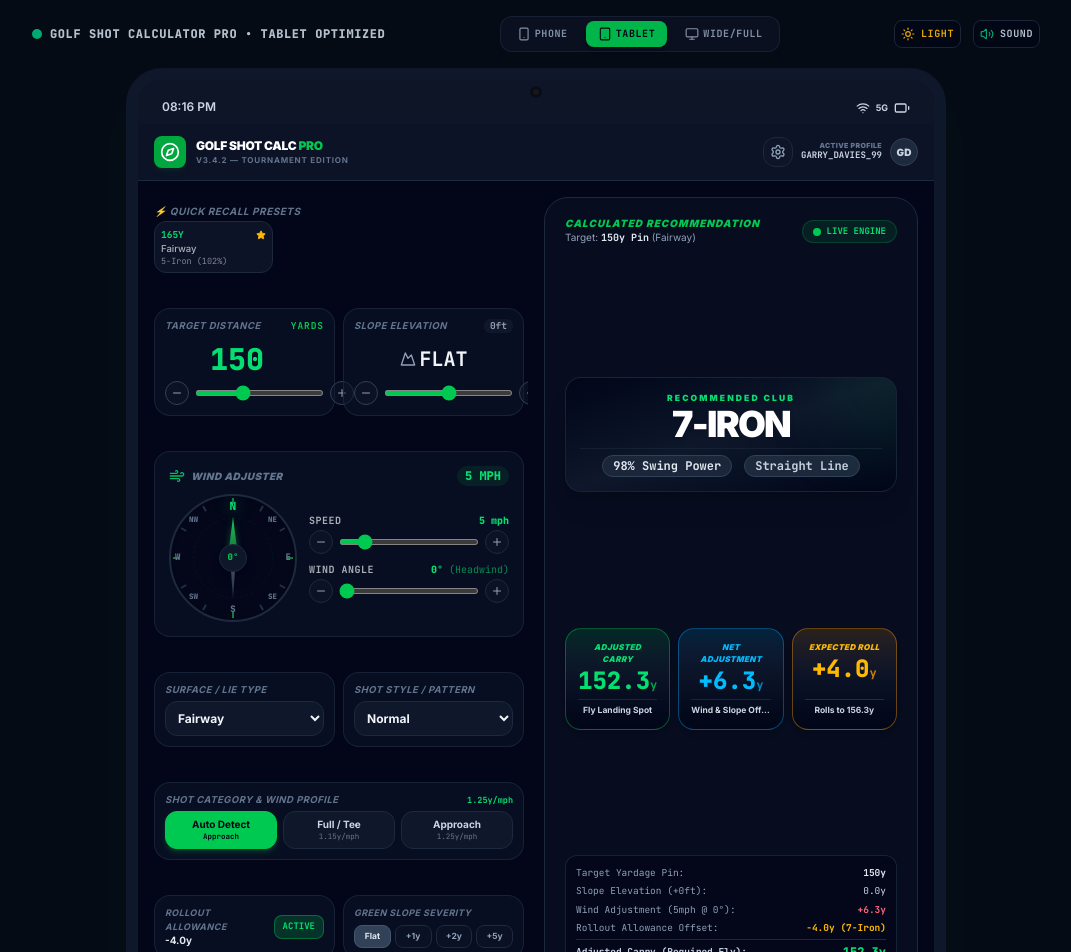
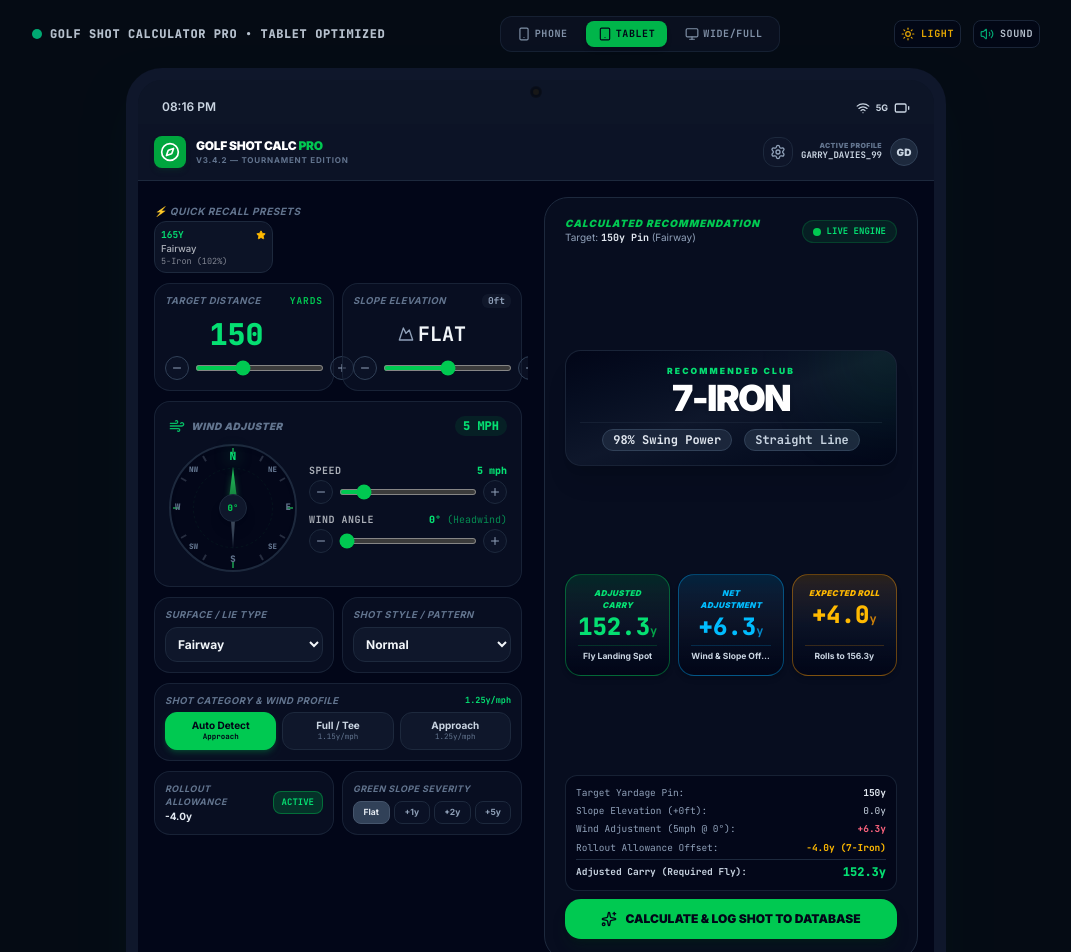
Before and after one commit to garry1963/Golf-Shot-Calculator-Pro, a React (Vite) app: page / in a window 1280 px wide. Shown: the top 952 px of the page, without its empty margins (104-1175 px from the left). Built offline with nearby package versions, Linux system fonts and the light colour scheme.

Commit message:
Add files via upload

```diff
--- a/src/App.tsx
+++ b/src/App.tsx
@@ -783,7 +783,7 @@ export default function App() {
       }`}>
 
         {/* Navigation Tab Panel */}
-        <div className="flex-1 flex flex-col overflow-y-auto md:overflow-hidden pb-16 md:pb-0 h-[calc(100%-4rem)]">
+        <div className="flex-1 flex flex-col overflow-y-auto pb-20 h-full">
 
           {/* HEADER BRANDING */}
           <div className={`sticky top-0 z-20 flex items-center justify-between px-4 py-3 border-b backdrop-blur-md ${
@@ -847,7 +847,7 @@ export default function App() {
                 className="p-3 sm:p-4 h-full flex-1 grid grid-cols-1 md:grid-cols-12 gap-3 sm:gap-4 md:overflow-hidden"
               >
                 {/* LEFT COLUMN: INPUT CONTROLS & PARAMS */}
-                <div className="md:col-span-6 lg:col-span-6 flex flex-col justify-between h-full space-y-2.5 md:space-y-2 md:overflow-y-auto md:pr-1">
+                <div className="md:col-span-6 lg:col-span-6 flex flex-col space-y-2.5 overflow-y-auto md:max-h-[calc(100vh-160px)] pb-6 md:pr-1.5">
 
                   {/* FAVORITES PRESET CAROUSEL (ONE TAP RECALL) */}
                   {favoritePresets.length > 0 && (
@@ -1497,10 +1497,10 @@ export default function App() {
                     </AnimatePresence>
                   </div>
 
-                  {/* CALCULATE BUTTON (Mobile View Only) */}
+                  {/* CALCULATE BUTTON */}
                   <button
                     onClick={handleCalculateShot}
-                    className="md:hidden w-full py-3.5 rounded-2xl bg-green-500 hover:bg-green-400 active:scale-95 text-slate-950 font-black tracking-widest transition-all text-xs uppercase shadow-lg shadow-green-900/10 flex items-center justify-center gap-2 cursor-pointer"
+                    className="w-full py-3.5 rounded-2xl bg-green-500 hover:bg-green-400 active:scale-95 text-slate-950 font-black tracking-widest transition-all text-xs uppercase shadow-lg shadow-green-900/10 flex items-center justify-center gap-2 cursor-pointer mt-1"
                   >
                     <Sparkles className="h-4 w-4" />
                     <span>Calculate Shot</span>
```
